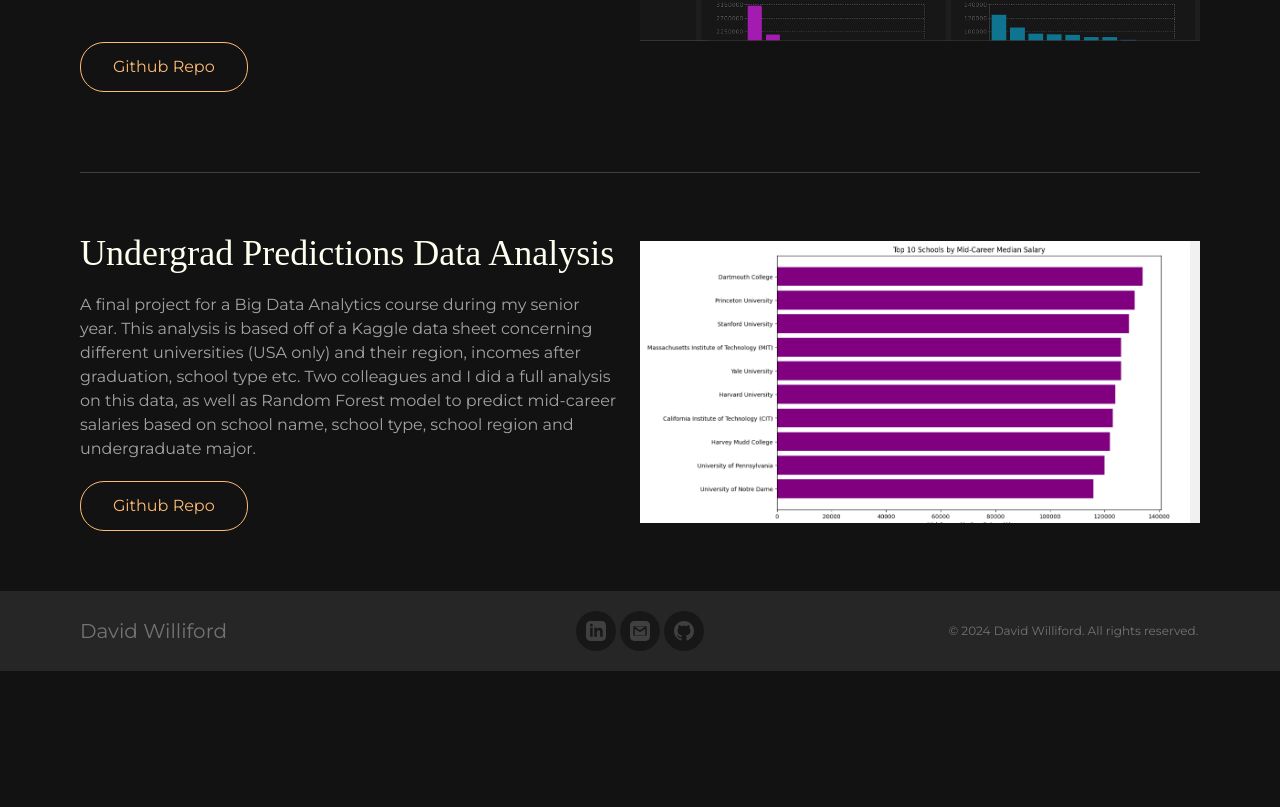
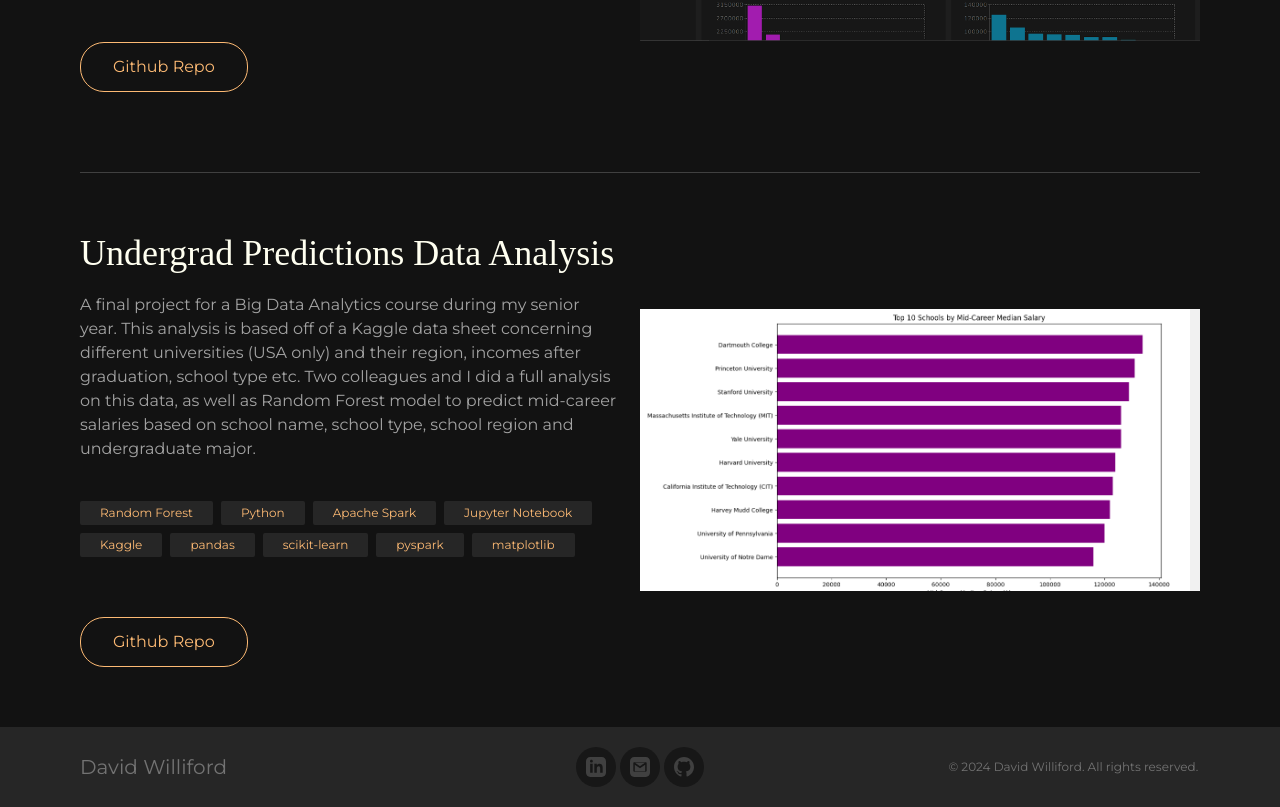
Before and after one commit to davidwilliford99/PersonalSite-New, a React (Create React App) app: page /#/ in a window 1280 px wide. Shown: the part 8147-8954 px from the top of the page. Before the commit the page ends 8818 px from the top, so only its background shows below. Built offline with nearby package versions, Linux system fonts and the light colour scheme; a web font is replaced by a local one.

Commit message:
Feature list for Undergrad Predictions

```diff
--- a/src/components/WorksSampleComponent.js
+++ b/src/components/WorksSampleComponent.js
@@ -132,6 +132,17 @@ export const WorksSamplesComponent = () => {
             name: "Undergrad Predictions Data Analysis",
             description: "A final project for a Big Data Analytics course during my senior year. This analysis is based off of a Kaggle data sheet concerning different universities (USA only) and their region, incomes after graduation, school type etc. Two colleagues and I did a full analysis on this data, as well as Random Forest model to predict mid-career salaries based on school name, school type, school region and undergraduate major.",
             image: ugPredScreenshot,
+            features: [
+                "Random Forest",
+                "Python",
+                "Apache Spark",
+                "Jupyter Notebook",
+                "Kaggle",
+                "pandas",
+                "scikit-learn",
+                "pyspark",
+                "matplotlib"
+            ],
             github: "https://github.com/davidwilliford99/UndergradPredictions",
             isLive: false,
         },
```
